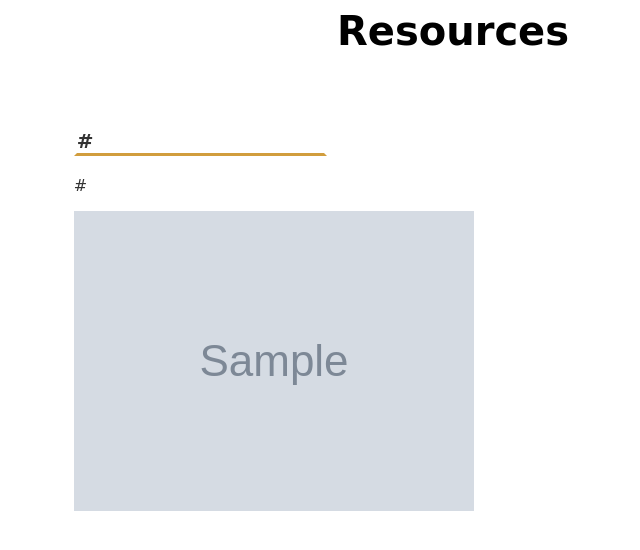
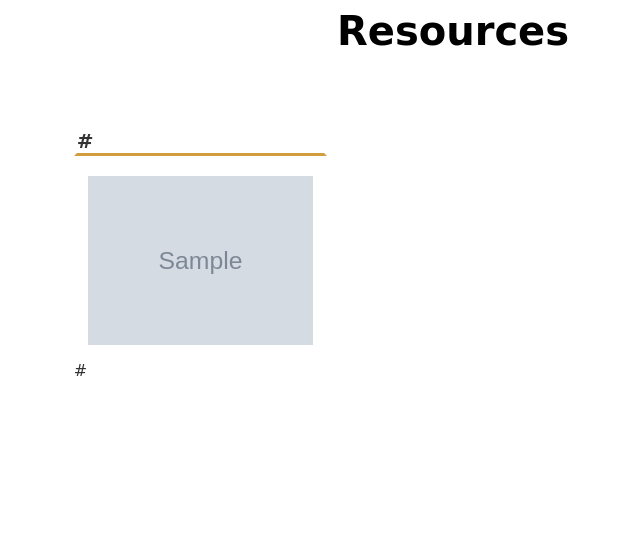
Before and after one commit to SarahFellows/BrennanLooms, a Django app: page /links/ in a window 1280 px wide. Shown: the top 550 px of the page, without its empty margins (187-827 px from the left). Run offline with Django 3.2, Linux system fonts and the light colour scheme; tables that the repository leaves empty hold one stand-in row (values such as "Sample post"); grey boxes marked "Sample" are stand-in pictures; parts of the project's set-up code (start-up, migrations or seed data) failed here and were passed over.

Commit message:
Fully functioning and working website. Add images to Links and finalized PDFs. Next step: Cart completion

```diff
--- a/brennan_looms/brennanlooms_app/models.py
+++ b/brennan_looms/brennanlooms_app/models.py
@@ -87,9 +87,9 @@ class AboutPage(models.Model):
 class WebPageLink(models.Model):
     """ This is where the resoucres and links information is stored to be displayed on website. """
 
-    link_image = models.ImageField(upload_to='images', blank=True)
+    link_field = models.URLField(max_length=60)
+    link_image = models.FileField(upload_to='images')
     link_text = models.TextField(max_length=1000)
-    link_field = models.URLField(max_length=50)
     link_info = models.TextField(max_length=200, blank=True)
 
     # Overrite the string object so it shows which links/resources it is referencing on the admin site
--- a/brennan_looms/brennanlooms_app/static/brennanlooms_app/brennanlooms.css
+++ b/brennan_looms/brennanlooms_app/static/brennanlooms_app/brennanlooms.css
@@ -56,7 +56,7 @@ li {
     padding: 2px 10px 2px 10px;
     text-decoration: none;
     text-align: center;
-    font-weight: bold;
+    font-weight: bolder;
     margin-right: 12px;
     margin-left: 12px;
 }
@@ -106,6 +106,14 @@ ul {
     color: #333333;
 }
 
+#link-img {
+    max-height: 200px;
+    max-width: 225px;
+    display: block;
+    margin-left: auto;
+    margin-right: auto;
+}
+
 #link-text {
     color: #333333;
     font-weight: 900px;
@@ -116,7 +124,7 @@ ul {
     border-bottom-color: #D19D3D;
 }
 
-/* ------------------ Loom Design Page ------------------ */
+/* ------------------ Loom Design/PDF Page ------------------ */
 
 #pdf-name {
     text-align: center;
@@ -133,6 +141,7 @@ ul {
 
 #footer{
     text-align: center;
+
 }
 
 /* ------------------ Contact Page ------------------ */
--- a/brennan_looms/brennanlooms_app/templates/brennanlooms_app/links.html
+++ b/brennan_looms/brennanlooms_app/templates/brennanlooms_app/links.html
@@ -12,9 +12,9 @@
 
         <p id="link-text"> <a href="{{link.link_field}}">{{link.link_text}}</a></p>
 
+        <p> <a href="{{link.link_field}}"><img src="{{link.link_image.url}}" id="link-img" /> </a> </p>
+
         <p id="link-info"> {{link.link_info}}</p>
-
-        <p id="link-image"> <a href="{{link.link_field}}"> <img src="{{link.link_image}}" /> </a> </p>
 
     </div>
 
```
Also changed, not shown: brennan_looms/media/images/Learnabout.png (added), brennan_looms/media/images/archiebrennanproj.png (added), brennan_looms/media/images/dovecot.png (added), brennan_looms/media/images/weavingpart1.png (added), brennan_looms/media/images/weavingpart2.png (added), brennan_looms/media/images/woventaptech_TUJQ3XZ.jpg (added), brennan_looms/media/images/woventaptech_nkWzbAY.jpg (added).
